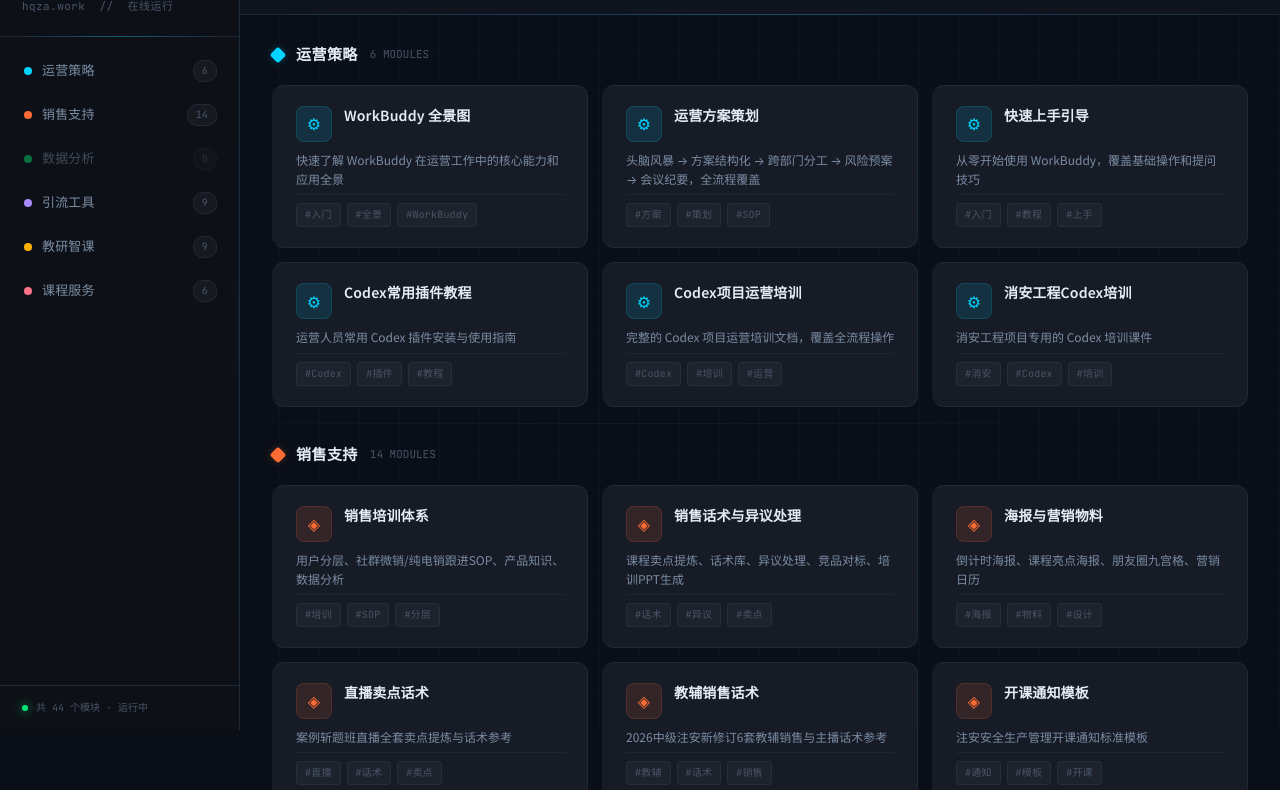
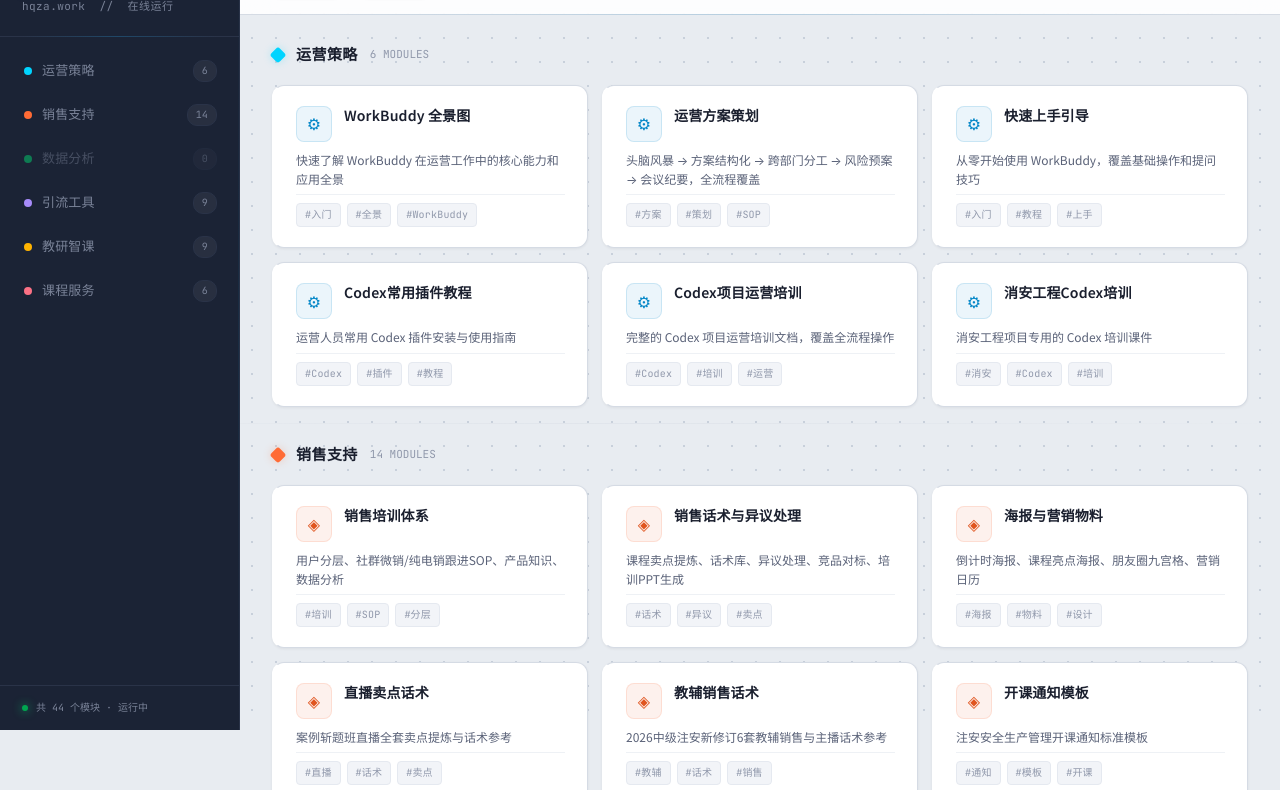
Before and after one commit to yingxinhuakai-droid/New-repository, a plain HTML site: page index.html in a window 1280 px wide. Shown: the part 70-860 px from the top of the page. Drawn offline with Linux system fonts and the light colour scheme.

Commit message:
style: 大幅调亮配色 — 白底卡片 + 浅色主内容区 + 深色侧边栏对比，提升可读性

```diff
--- a/index.html
+++ b/index.html
@@ -11,36 +11,46 @@
 /* ===== Reset & Variables ===== */
 *, *::before, *::after { margin:0; padding:0; box-sizing:border-box; }
 :root {
-  /* Palette */
-  --bg-deep:     #0a0e17;
-  --bg-panel:    #111620;
-  --bg-card:     #161b26;
-  --bg-card-hover: #1a2030;
-  --bg-sidebar:  #0d1117;
-  --border:      #1e2a3a;
-  --border-glow: #253348;
-  --text-primary: #e4ecf7;
-  --text-secondary: #7b8ca3;
-  --text-dim:    #4a5568;
+  /* Palette — lighter security dashboard */
+  --bg-deep:     #e8ecf1;
+  --bg-panel:    #f0f3f7;
+  --bg-card:     #ffffff;
+  --bg-card-hover: #f8faff;
+  --bg-sidebar:  #1b2335;
+  --border:      #d5dbe4;
+  --border-glow: #c0cde0;
+  --text-primary: #1a1f2e;
+  --text-secondary: #5a6278;
+  --text-dim:    #9098ab;
+  --text-inverse: #e8ecf5;
+
+  /* Sidebar stays dark for contrast */
+  --sidebar-text: #cdd6e8;
+  --sidebar-text-dim: #7a8398;
+  --sidebar-border: #2a3348;
+  --sidebar-hover: rgba(255,255,255,.06);
 
   /* Accent */
-  --tech-blue:   #00d4ff;
-  --tech-blue-dim: rgba(0,212,255,.12);
-  --warning:     #ff6b35;
-  --warning-dim: rgba(255,107,53,.12);
-  --safety-green: #00e676;
-  --safety-dim:  rgba(0,230,118,.12);
-  --amber:       #ffb300;
-  --amber-dim:   rgba(255,179,0,.12);
-  --purple:      #a78bfa;
-  --purple-dim:  rgba(167,139,250,.12);
-  --rose:        #fb7185;
-  --rose-dim:    rgba(251,113,133,.12);
+  --tech-blue:   #0085c7;
+  --tech-blue-dim: rgba(0,133,199,.08);
+  --warning:     #e0551f;
+  --warning-dim: rgba(224,85,31,.08);
+  --safety-green: #00a650;
+  --safety-dim:  rgba(0,166,80,.08);
+  --amber:       #c78500;
+  --amber-dim:   rgba(199,133,0,.08);
+  --purple:      #7c5ce7;
+  --purple-dim:  rgba(124,92,231,.08);
+  --rose:        #e0406b;
+  --rose-dim:    rgba(224,64,107,.08);
 
   /* Layout */
   --sidebar-w: 240px;
   --radius: 8px;
   --radius-lg: 12px;
+  --shadow-sm: 0 1px 3px rgba(0,0,0,.06);
+  --shadow-md: 0 4px 16px rgba(0,0,0,.08);
+  --shadow-glow: 0 4px 20px rgba(0,133,199,.1);
   --font-mono: 'JetBrains Mono', 'SF Mono', 'Cascadia Code', monospace;
   --font-sans: 'Noto Sans SC', -apple-system, BlinkMacSystemFont, 'PingFang SC', 'Microsoft YaHei', sans-serif;
 }
@@ -56,29 +66,12 @@
   -webkit-font-smoothing: antialiased;
 }
 
-/* ===== Background Hex Grid ===== */
+/* ===== Background subtle dot grid ===== */
 body::before {
   content: '';
   position: fixed; inset: 0;
-  background:
-    /* horizontal lines */
-    repeating-linear-gradient(0deg, transparent, transparent 39px, rgba(0,212,255,.03) 39px, rgba(0,212,255,.03) 40px),
-    /* vertical lines */
-    repeating-linear-gradient(90deg, transparent, transparent 39px, rgba(0,212,255,.03) 39px, rgba(0,212,255,.03) 40px);
-  z-index: 0; pointer-events: none;
-}
-
-/* subtle diagonal scanlines */
-body::after {
-  content: '';
-  position: fixed; inset: 0;
-  background: repeating-linear-gradient(
-    0deg,
-    transparent,
-    transparent 2px,
-    rgba(0,212,255,.008) 2px,
-    rgba(0,212,255,.008) 4px
-  );
+  background-image: radial-gradient(circle, #c8d0db 1px, transparent 1px);
+  background-size: 24px 24px;
   z-index: 0; pointer-events: none;
 }
 
@@ -89,31 +82,30 @@
 .sidebar {
   width: var(--sidebar-w);
   background: var(--bg-sidebar);
-  border-right: 1px solid var(--border);
+  border-right: 1px solid var(--sidebar-border);
   position: fixed; top: 0; left: 0; height: 100vh;
   display: flex; flex-direction: column;
   z-index: 100;
   transition: transform .3s cubic-bezier(.4,0,.2,1);
-  backdrop-filter: blur(12px);
 }
 .sidebar::after {
   content: '';
   position: absolute; top: 0; right: 0; bottom: 0;
   width: 1px;
-  background: linear-gradient(180deg, transparent, var(--tech-blue-dim), transparent);
+  background: linear-gradient(180deg, transparent, rgba(0,133,199,.15), transparent);
   opacity: .6;
 }
 
 .sidebar-header {
   padding: 28px 22px 20px;
-  border-bottom: 1px solid var(--border);
+  border-bottom: 1px solid var(--sidebar-border);
   position: relative;
 }
 .sidebar-header::after {
   content: '';
   position: absolute; bottom: -1px; left: 22px; right: 22px;
   height: 1px;
-  background: linear-gradient(90deg, transparent, rgba(0,212,255,.3), transparent);
+  background: linear-gradient(90deg, transparent, rgba(0,133,199,.25), transparent);
 }
 
 .sidebar-logo {
@@ -121,21 +113,21 @@
 }
 .logo-icon {
   width: 32px; height: 32px;
-  background: linear-gradient(135deg, var(--tech-blue), #0098b0);
+  background: linear-gradient(135deg, var(--tech-blue), #005d8f);
   border-radius: 6px;
   display: flex; align-items: center; justify-content: center;
   font-family: var(--font-mono); font-size: 16px; font-weight: 700;
   color: #fff;
-  box-shadow: 0 0 16px rgba(0,212,255,.25);
+  box-shadow: 0 0 16px rgba(0,133,199,.2);
 }
 
 .sidebar-header h1 {
-  font-size: 14px; font-weight: 700; color: var(--text-primary);
+  font-size: 14px; font-weight: 700; color: var(--sidebar-text);
   letter-spacing: .02em;
   font-family: var(--font-mono);
 }
 .sidebar-header p {
-  font-size: 11px; color: var(--text-dim);
+  font-size: 11px; color: var(--sidebar-text-dim);
   font-family: var(--font-mono);
   letter-spacing: .04em;
 }
@@ -144,7 +136,7 @@
 .sidebar-nav a {
   display: flex; align-items: center; justify-content: space-between;
   padding: 11px 22px;
-  font-size: 13px; color: var(--text-secondary);
+  font-size: 13px; color: var(--sidebar-text-dim);
   text-decoration: none;
   font-family: var(--font-sans);
   transition: all .2s;
@@ -153,11 +145,11 @@
   letter-spacing: .01em;
 }
 .sidebar-nav a:hover {
-  background: rgba(0,212,255,.04);
-  color: var(--text-primary);
+  background: var(--sidebar-hover);
+  color: var(--sidebar-text);
 }
 .sidebar-nav a.active {
-  background: rgba(0,212,255,.06);
+  background: rgba(0,133,199,.1);
   color: var(--tech-blue);
   border-left-color: var(--tech-blue);
   font-weight: 500;
@@ -167,7 +159,7 @@
   position: absolute; left: 0; top: 0; bottom: 0;
   width: 2px;
   background: var(--tech-blue);
-  box-shadow: 0 0 10px rgba(0,212,255,.4);
+  box-shadow: 0 0 10px rgba(0,133,199,.3);
 }
 
 .sidebar-nav a .dot {
@@ -181,31 +173,31 @@
 
 .sidebar-nav a .count {
   font-size: 10px; font-family: var(--font-mono);
-  color: var(--text-dim);
-  background: rgba(255,255,255,.04);
+  color: var(--sidebar-text-dim);
+  background: rgba(255,255,255,.06);
   padding: 2px 8px; border-radius: 10px;
   min-width: 24px; text-align: center;
-  border: 1px solid var(--border);
+  border: 1px solid var(--sidebar-border);
 }
 .sidebar-nav a.active .count {
-  background: rgba(0,212,255,.1);
-  border-color: rgba(0,212,255,.25);
+  background: rgba(0,133,199,.15);
+  border-color: rgba(0,133,199,.25);
   color: var(--tech-blue);
 }
 .sidebar-nav a.empty { opacity: .45; cursor: default; }
-.sidebar-nav a.empty:hover { background: transparent; color: var(--text-secondary); }
+.sidebar-nav a.empty:hover { background: transparent; color: var(--sidebar-text-dim); }
 
 @keyframes dotPulse {
-  0%, 100% { box-shadow: 0 0 4px rgba(0,212,255,.5); }
-  50% { box-shadow: 0 0 14px rgba(0,212,255,.8); }
+  0%, 100% { box-shadow: 0 0 4px rgba(0,133,199,.4); }
+  50% { box-shadow: 0 0 12px rgba(0,133,199,.7); }
 }
 
 /* Sidebar bottom status bar */
 .sidebar-footer {
   padding: 14px 22px;
-  border-top: 1px solid var(--border);
+  border-top: 1px solid var(--sidebar-border);
   font-family: var(--font-mono); font-size: 10px;
-  color: var(--text-dim);
+  color: var(--sidebar-text-dim);
   display: flex; align-items: center; gap: 8px;
 }
 .status-dot {
@@ -225,7 +217,7 @@
 /* Top bar with dashboard stats */
 .topbar {
   position: sticky; top: 0;
-  background: rgba(17,22,32,.85);
+  background: rgba(255,255,255,.88);
   backdrop-filter: blur(16px);
   z-index: 50;
   padding: 20px 32px 16px;
@@ -237,7 +229,7 @@
   content: '';
   position: absolute; bottom: -1px; left: 32px; right: 32px;
   height: 1px;
-  background: linear-gradient(90deg, transparent, rgba(0,212,255,.2), transparent);
+  background: linear-gradient(90deg, transparent, rgba(0,133,199,.15), transparent);
 }
 
 /* Dashboard stats row */
@@ -252,6 +244,7 @@
   border-radius: var(--radius);
   font-family: var(--font-mono); font-size: 11px;
   color: var(--text-secondary);
+  box-shadow: var(--shadow-sm);
 }
 .dash-stat .val {
   font-size: 18px; font-weight: 600;
@@ -276,11 +269,12 @@
   outline: none;
   transition: all .25s;
   caret-color: var(--tech-blue);
+  box-shadow: var(--shadow-sm);
 }
 .search-wrap input::placeholder { color: var(--text-dim); }
 .search-wrap input:focus {
-  border-color: rgba(0,212,255,.4);
-  box-shadow: 0 0 0 3px rgba(0,212,255,.06), 0 0 16px rgba(0,212,255,.04);
+  border-color: rgba(0,133,199,.35);
+  box-shadow: 0 0 0 3px rgba(0,133,199,.06), var(--shadow-md);
 }
 .search-wrap .search-icon {
   position: absolute; left: 14px; top: 50%;
@@ -305,7 +299,7 @@
 .search-wrap .clear-btn.visible { display: block; }
 .search-wrap .clear-btn:hover {
   color: var(--text-primary);
-  background: rgba(255,255,255,.06);
+  background: rgba(0,0,0,.04);
 }
 
 /* Shortcut hint */
@@ -355,9 +349,9 @@
   content: '';
   position: absolute; left: 0; width: 100%;
   height: 1px;
-  background: linear-gradient(90deg, transparent, var(--border), transparent);
+  background: linear-gradient(90deg, transparent, #d8dde5, transparent);
   margin-top: -20px;
-  opacity: .4;
+  opacity: .5;
 }
 .category-section:first-child::before { display: none; }
 
@@ -376,32 +370,22 @@
   border-radius: var(--radius-lg);
   text-decoration: none; color: inherit;
   position: relative; overflow: hidden;
-  transition: all .3s cubic-bezier(.4,0,.2,1);
+  transition: all .25s cubic-bezier(.4,0,.2,1);
+  box-shadow: var(--shadow-sm);
 }
 .card::before {
   content: '';
-  position: absolute; inset: 0;
-  border-radius: inherit;
-  background: linear-gradient(135deg, rgba(0,212,255,.04) 0%, transparent 50%, rgba(0,212,255,.02) 100%);
-  opacity: 0;
-  transition: opacity .3s;
-}
-.card::after {
-  content: '';
-  position: absolute; top: -1px; left: 20px; right: 20px;
-  height: 1px;
-  background: linear-gradient(90deg, transparent, rgba(0,212,255,.3), transparent);
-  opacity: 0;
-  transition: opacity .3s;
+  position: absolute; top: 0; left: 0; right: 0;
+  height: 2px;
+  background: linear-gradient(90deg, transparent, var(--tech-blue), transparent);
+  opacity: 0; transition: opacity .25s;
 }
 .card:hover {
-  background: var(--bg-card-hover);
   border-color: var(--border-glow);
   transform: translateY(-2px);
-  box-shadow: 0 4px 24px rgba(0,0,0,.3), 0 0 20px rgba(0,212,255,.06);
+  box-shadow: var(--shadow-glow);
 }
 .card:hover::before { opacity: 1; }
-.card:hover::after { opacity: 1; }
 
 .card-top {
   display: flex; align-items: flex-start; gap: 12px;
@@ -436,37 +420,37 @@
   display: flex; gap: 6px; margin-top: auto;
   flex-wrap: wrap;
   padding-top: 8px;
-  border-top: 1px solid rgba(255,255,255,.04);
+  border-top: 1px solid #eef1f5;
 }
 .card-tag {
   font-size: 10px; font-family: var(--font-mono);
   padding: 3px 8px; border-radius: 4px;
-  background: rgba(255,255,255,.03);
+  background: #f2f4f8;
   color: var(--text-dim);
-  border: 1px solid rgba(255,255,255,.05);
+  border: 1px solid #e5e9f0;
   letter-spacing: .02em;
   transition: all .2s;
 }
 .card:hover .card-tag {
-  background: rgba(0,212,255,.06);
-  border-color: rgba(0,212,255,.12);
+  background: rgba(0,133,199,.06);
+  border-color: rgba(0,133,199,.2);
   color: var(--tech-blue);
 }
 
 .card-corner {
   position: absolute; bottom: 0; right: 0;
   width: 40px; height: 40px;
-  background: linear-gradient(135deg, transparent 50%, rgba(0,212,255,.03) 50%);
+  background: linear-gradient(135deg, transparent 50%, rgba(0,133,199,.04) 50%);
   border-radius: 0 0 var(--radius-lg) 0;
   opacity: 0;
-  transition: opacity .3s;
+  transition: opacity .25s;
 }
 .card:hover .card-corner { opacity: 1; }
 
 /* Card color variants per category */
 .cat-op .card { border-left: 2px solid transparent; }
 .cat-op .card:hover { border-color: var(--tech-blue); }
-.cat-op .card-icon { background: var(--tech-blue-dim); border-color: rgba(0,212,255,.15); color: var(--tech-blue); }
+.cat-op .card-icon { background: var(--tech-blue-dim); border-color: rgba(0,133,199,.15); color: var(--tech-blue); }
 
 .cat-sl .card { border-left: 2px solid transparent; }
 .cat-sl .card:hover { border-color: var(--warning); }
@@ -493,7 +477,7 @@
   text-align: center; padding: 64px 20px;
   color: var(--text-dim);
 }
-.empty-state .icon { font-size: 36px; margin-bottom: 14px; opacity: .4; }
+.empty-state .icon { font-size: 36px; margin-bottom: 14px; opacity: .3; }
 .empty-state p { font-size: 13px; font-family: var(--font-mono); }
 
 .placeholder-cards {
@@ -505,7 +489,7 @@
   border: 1px dashed var(--border);
   border-radius: var(--radius-lg);
   text-align: center;
-  background: rgba(255,255,255,.01);
+  background: #f8f9fb;
 }
 .placeholder-card .dot { font-size: 22px; color: var(--text-dim); margin-bottom: 10px; opacity: .5; }
 .placeholder-card .txt { font-size: 12px; color: var(--text-dim); font-family: var(--font-mono); }
@@ -520,15 +504,15 @@
   display: none;
   position: fixed; top: 14px; left: 14px; z-index: 200;
   width: 40px; height: 40px;
-  background: var(--bg-card);
-  border: 1px solid var(--border);
+  background: var(--bg-sidebar);
+  border: 1px solid var(--sidebar-border);
   border-radius: var(--radius);
   cursor: pointer; padding: 0;
   align-items: center; justify-content: center;
-  box-shadow: 0 2px 12px rgba(0,0,0,.4);
+  box-shadow: 0 2px 12px rgba(0,0,0,.25);
 }
-.mobile-toggle span { display:block; width:18px; height:2px; background:var(--text-primary); border-radius:1px; position:relative; }
-.mobile-toggle span::before, .mobile-toggle span::after { content:''; display:block; width:18px; height:2px; background:var(--text-primary); border-radius:1px; position:absolute; left:0; transition:all .25s; }
+.mobile-toggle span { display:block; width:18px; height:2px; background:var(--sidebar-text); border-radius:1px; position:relative; }
+.mobile-toggle span::before, .mobile-toggle span::after { content:''; display:block; width:18px; height:2px; background:var(--sidebar-text); border-radius:1px; position:absolute; left:0; transition:all .25s; }
 .mobile-toggle span::before { top:-6px; }
 .mobile-toggle span::after { bottom:-6px; }
 .overlay { display:none; position:fixed; inset:0; background:rgba(0,0,0,.5); z-index:99; }
```
